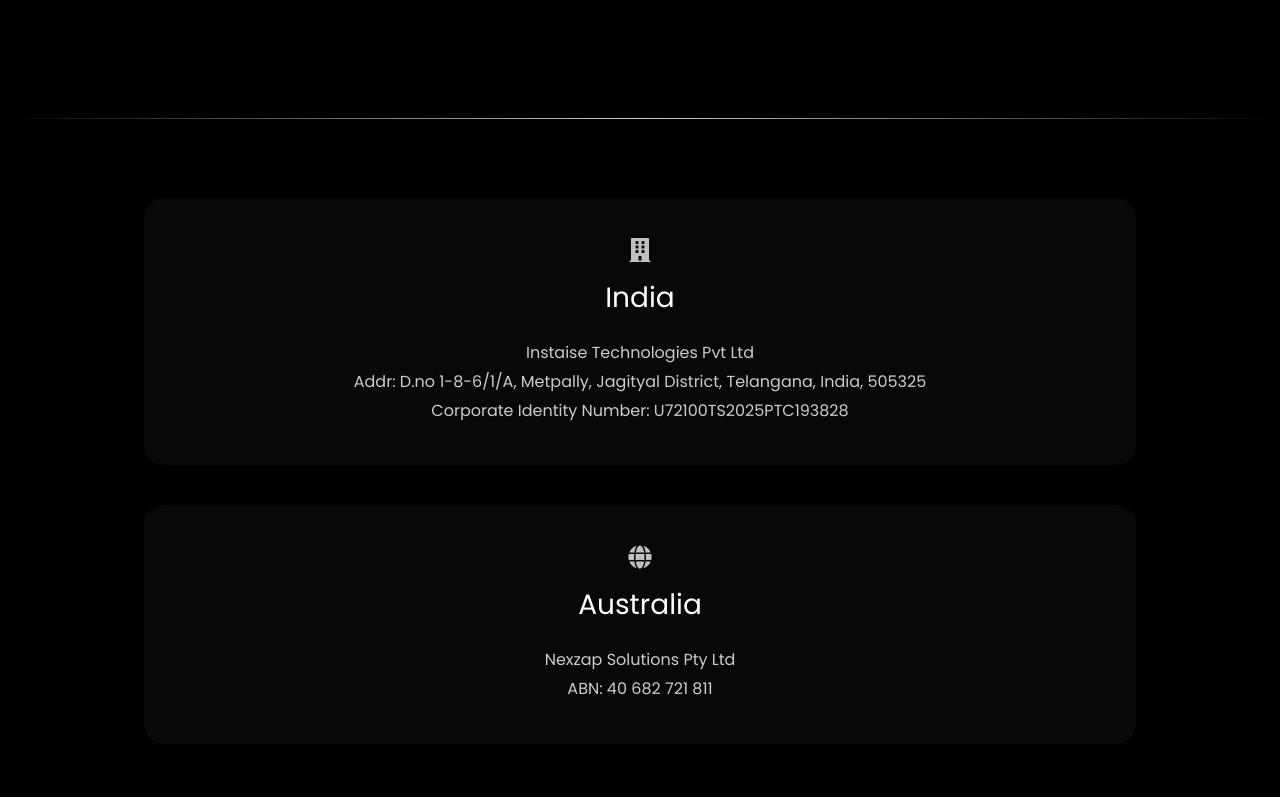
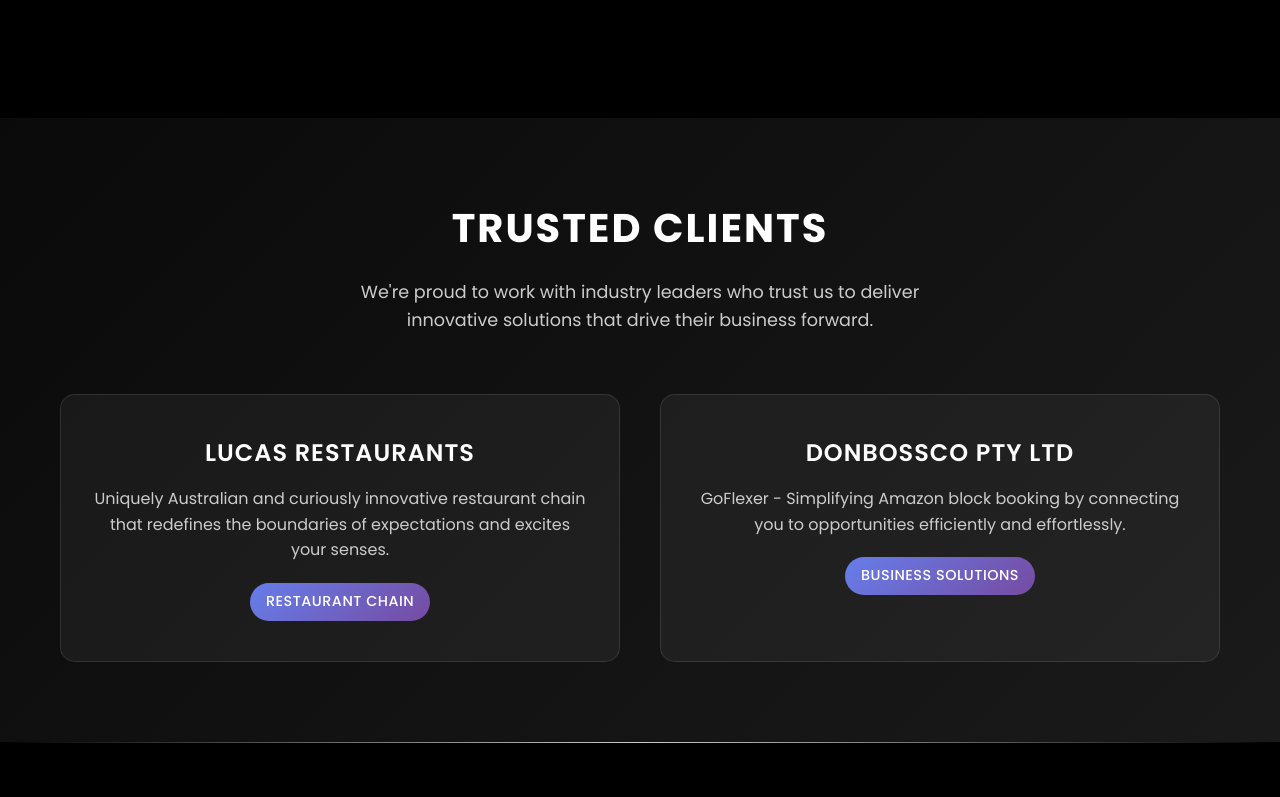
Before and after one commit to maneesh16m/NEXZAP-STATIC-SITE, a React (Create React App) app: page / in a window 1280 px wide. Shown: the part 2443-3240 px from the top of the page. Built offline with nearby package versions, Linux system fonts and the light colour scheme; a web font is replaced by a local one; what dotted-map would draw is missing.

Commit message:
added trusted clients section

```diff
--- a/src/App.js
+++ b/src/App.js
@@ -15,7 +15,9 @@
 import Tagflo from "./pages/Tagflo";
 import MovingBanner from "./components/MovingBanner";
 import ScrollProgress from './components/ScrollProgress';
+import Partners from "./components/Partners/index.js";
 import CompanyRegistration from "./components/CompanyRegistration/index.js";
+import TrustedClients from "./components/TrustedClients/index.js";
 
 const Body = styled.div`
   background-color: #000000;
@@ -74,6 +76,9 @@
                   <NexzapServices openModal={openModal} setOpenModal={setOpenModal} />
                 </Wrapper2>
                 <Wrapper>
+                  <TrustedClients />
+                </Wrapper>
+                <Wrapper>
                   <CompanyRegistration />
                 </Wrapper>
                 <Wrapper>
--- /dev/null
+++ b/src/components/TrustedClients/index.js
@@ -0,0 +1,168 @@
+import React from 'react';
+import styled from 'styled-components';
+
+const TrustedClientsContainer = styled.section`
+  padding: 80px 0;
+  background: linear-gradient(135deg, #0a0a0a 0%, #1a1a1a 100%);
+  position: relative;
+  overflow: hidden;
+`;
+
+const Container = styled.div`
+  max-width: 1200px;
+  margin: 0 auto;
+  padding: 0 20px;
+  text-align: center;
+`;
+
+const SectionTitle = styled.h2`
+  font-size: 2.5rem;
+  font-weight: 700;
+  color: #ffffff;
+  margin-bottom: 20px;
+  text-transform: uppercase;
+  letter-spacing: 2px;
+
+  @media (max-width: 768px) {
+    font-size: 2rem;
+  }
+`;
+
+const SectionSubtitle = styled.p`
+  font-size: 1.1rem;
+  color: #cccccc;
+  margin-bottom: 60px;
+  max-width: 600px;
+  margin-left: auto;
+  margin-right: auto;
+  line-height: 1.6;
+`;
+
+const ClientsGrid = styled.div`
+  display: grid;
+  grid-template-columns: repeat(auto-fit, minmax(300px, 1fr));
+  gap: 40px;
+  margin-top: 60px;
+`;
+
+const ClientCard = styled.div`
+  background: rgba(255, 255, 255, 0.05);
+  border: 1px solid rgba(255, 255, 255, 0.1);
+  border-radius: 15px;
+  padding: 40px 30px;
+  transition: all 0.3s ease;
+  position: relative;
+  overflow: hidden;
+
+  &:hover {
+    transform: translateY(-10px);
+    box-shadow: 0 20px 40px rgba(0, 0, 0, 0.3);
+    border-color: rgba(255, 255, 255, 0.2);
+  }
+
+  &::before {
+    content: '';
+    position: absolute;
+    top: 0;
+    left: -100%;
+    width: 100%;
+    height: 100%;
+    background: linear-gradient(90deg, transparent, rgba(255, 255, 255, 0.1), transparent);
+    transition: left 0.5s;
+  }
+
+  &:hover::before {
+    left: 100%;
+  }
+`;
+
+const ClientName = styled.h3`
+  font-size: 1.5rem;
+  font-weight: 600;
+  color: #ffffff;
+  margin-bottom: 15px;
+  text-transform: uppercase;
+  letter-spacing: 1px;
+`;
+
+const ClientLink = styled.a`
+  color: #ffffff;
+  text-decoration: none;
+  transition: all 0.3s ease;
+
+  &:hover {
+    color: #667eea;
+    text-decoration: underline;
+  }
+`;
+
+const ClientDescription = styled.p`
+  font-size: 1rem;
+  color: #cccccc;
+  line-height: 1.6;
+  margin-bottom: 20px;
+`;
+
+const ClientType = styled.a`
+  display: inline-block;
+  background: linear-gradient(135deg, #667eea 0%, #764ba2 100%);
+  color: white;
+  padding: 8px 16px;
+  border-radius: 20px;
+  font-size: 0.9rem;
+  font-weight: 500;
+  text-transform: uppercase;
+  letter-spacing: 0.5px;
+  text-decoration: none;
+  transition: all 0.3s ease;
+  cursor: pointer;
+
+  &:hover {
+    transform: translateY(-2px);
+    box-shadow: 0 8px 20px rgba(102, 126, 234, 0.3);
+    background: linear-gradient(135deg, #5a6fd8 0%, #6a4190 100%);
+  }
+`;
+
+const TrustedClients = () => {
+  const clients = [
+    {
+      name: "Lucas Restaurants",
+      description: "Uniquely Australian and curiously innovative restaurant chain that redefines the boundaries of expectations and excites your senses.",
+      type: "Restaurant Chain",
+      url: "https://lucas.online/"
+    },
+    {
+      name: "Donbossco Pty Ltd",
+      description: "GoFlexer - Simplifying Amazon block booking by connecting you to opportunities efficiently and effortlessly.",
+      type: "Business Solutions",
+      url: "https://goflexer.com.au/"
+    }
+  ];
+
+  return (
+    <TrustedClientsContainer id="trusted-clients">
+      <Container>
+        <SectionTitle>Trusted Clients</SectionTitle>
+        <SectionSubtitle>
+          We're proud to work with industry leaders who trust us to deliver innovative solutions
+          that drive their business forward.
+        </SectionSubtitle>
+
+        <ClientsGrid>
+          {clients.map((client, index) => (
+            <ClientCard key={index}>
+              <ClientName>{client.name}</ClientName>
+              <ClientDescription>{client.description}</ClientDescription>
+              <ClientType href={client.url} target="_blank" rel="noopener noreferrer">
+                {client.type}
+              </ClientType>
+            </ClientCard>
+          ))}
+        </ClientsGrid>
+      </Container>
+    </TrustedClientsContainer>
+  );
+};
+
+export default TrustedClients;
```
